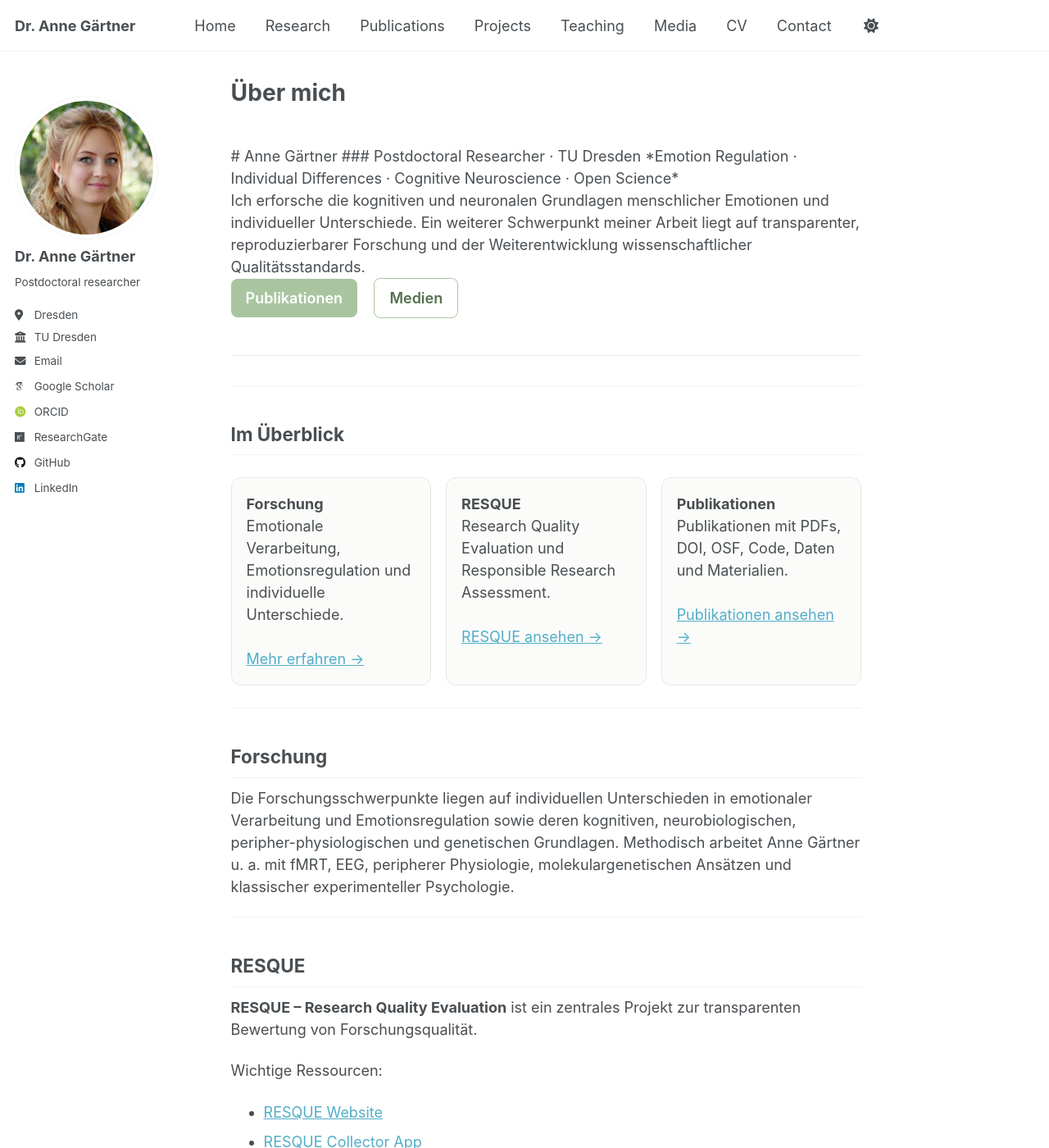
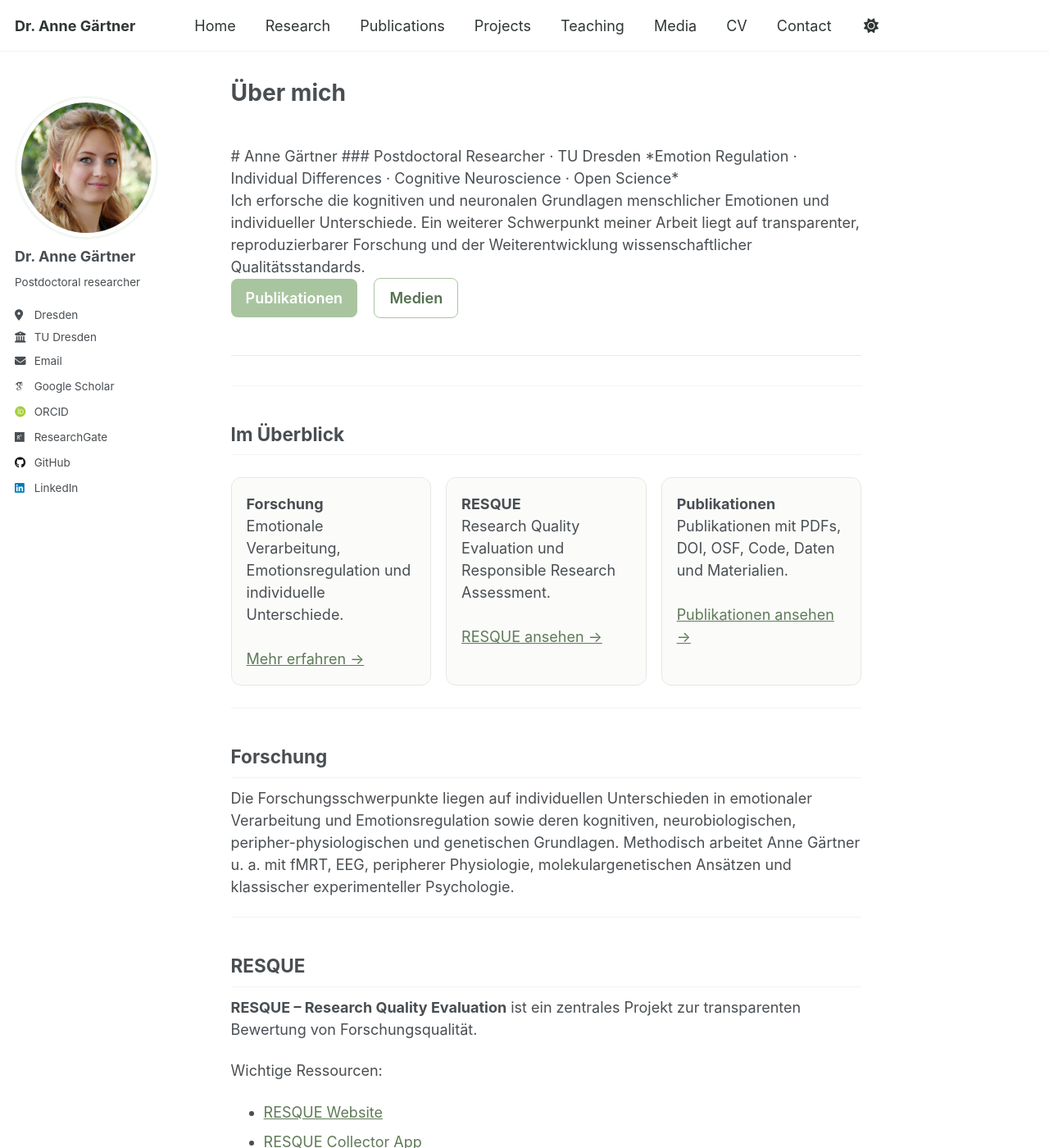
Before and after one commit to angaertner/angaertner.github.io, a Jekyll site: the page built from _pages/about.md, in a window 1280 px wide and 1400 px high. Shown: the whole window at 82% size. Built offline with Jekyll 4.4.1, drawn with Linux system fonts in a browser that asks for light colours; some web fonts are replaced; a script that is not in the unit is left out.

Commit message:
Update main.scss

```diff
--- a/assets/css/main.scss
+++ b/assets/css/main.scss
@@ -41,3 +41,65 @@
     "vendor/font-awesome/solid",
     "vendor/font-awesome/brands"
 ;
+/* Custom visual refresh: soft sage green accents */
+
+:root {
+  --sage-green: #A9C5A0;
+  --sage-green-dark: #5F7A58;
+  --sage-green-light: #F3F7F1;
+  --text-soft: #2F3633;
+}
+
+/* Links */
+a {
+  color: var(--sage-green-dark);
+}
+
+a:hover {
+  color: var(--sage-green);
+  text-decoration: none;
+}
+
+/* Navigation */
+.greedy-nav a,
+.masthead__menu-item a {
+  color: var(--text-soft);
+}
+
+.greedy-nav a:hover,
+.masthead__menu-item a:hover {
+  color: var(--sage-green-dark);
+}
+
+/* Buttons */
+.btn,
+.btn--primary,
+.archive__item a.btn {
+  background-color: var(--sage-green);
+  border-color: var(--sage-green);
+  color: #ffffff !important;
+}
+
+.btn:hover,
+.btn--primary:hover,
+.archive__item a.btn:hover {
+  background-color: var(--sage-green-dark);
+  border-color: var(--sage-green-dark);
+  color: #ffffff !important;
+}
+
+/* Soft boxes / notices */
+.notice--success {
+  background-color: var(--sage-green-light);
+  border-left-color: var(--sage-green);
+}
+
+/* Tables */
+table th {
+  background-color: var(--sage-green-light);
+}
+
+/* Profile image border */
+.author__avatar img {
+  border: 3px solid var(--sage-green-light);
+}
```
